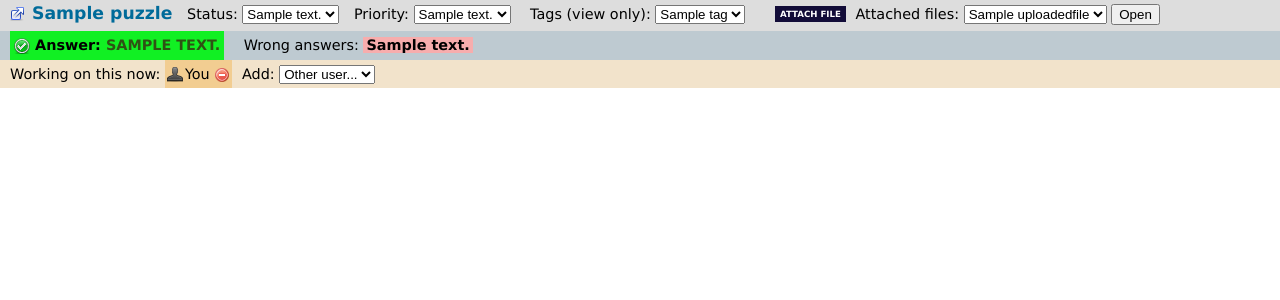
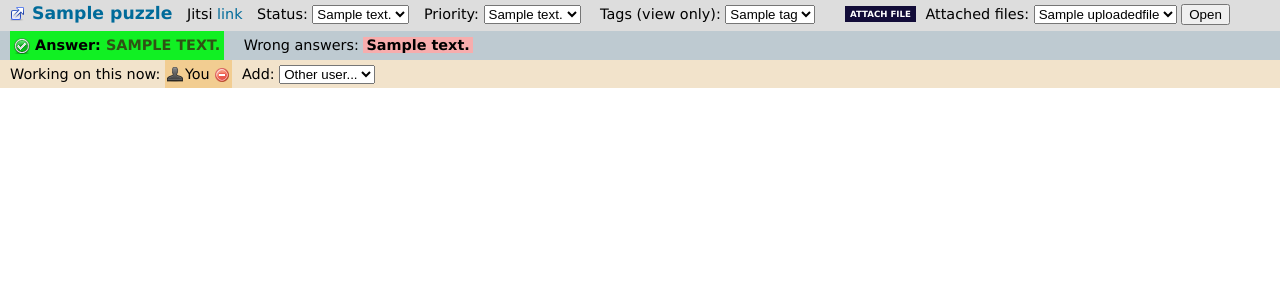
Before and after one commit to rwbarton/metaphysical-solving, a Django app: page /puzzle/info/1/ in a window 1280 px wide. Shown: the part 49-349 px from the top of the page. Run offline with Django 3.2, Linux system fonts and the light colour scheme; a user stored in the database is signed in; tables that the repository leaves empty hold one stand-in row (values such as "Sample post"); parts of the project's set-up code (start-up, migrations or seed data) failed here and were passed over; some libraries are stand-ins or nearby versions.

Commit message:
add Jitsi room links

```diff
--- a/puzzles/models.py
+++ b/puzzles/models.py
@@ -6,9 +6,18 @@ from django.db.models.signals import pre_save, post_save
 from django.urls import reverse
 from django.conf import settings
 import re
+import hashlib
 
 from puzzles.googlespreadsheet import create_google_spreadsheet
 from puzzles.zulip import zulip_send, zulip_create_user
+
+try:
+    # Secret used to generate Jitsi room names.
+    jitsi_secret = open('/etc/puzzle/jitsi-secret').read()
+    if jitsi_secret == '':
+        jitsi_secret = None
+except IOError:
+    jitsi_secret = None
 
 class Config(models.Model):
     default_status = models.ForeignKey('Status', on_delete=models.CASCADE)
@@ -126,6 +135,12 @@ class Puzzle(OrderedModel):
     def zulip_stream(self):
         return 'p%d' % (self.id,)
 
+    def jitsi_room_id(self):
+        if jitsi_secret is None:
+            return None
+        id_hash = hashlib.sha1(('%d-%s' % (self.id, jitsi_secret)).encode()).hexdigest()[0:16]
+        return 'p%d-%s' % (self.id, id_hash)
+
     def save(self, *args, **kwargs):
         # Grab old instance to see if our answer is new.
         try:
--- a/puzzles/static/css/base.css
+++ b/puzzles/static/css/base.css
@@ -426,6 +426,11 @@ div#answers a#callinanswer:hover {
     background: #2E961B;
 }
 
+.puzzle-blurb div#jitsi {
+    display: inline-block;
+    padding-left: 10px;
+}
+
 .puzzle-blurb div#puzzlestatus {
     display: inline-block;
     padding-left: 10px;
--- a/puzzles/views.py
+++ b/puzzles/views.py
@@ -106,6 +106,7 @@ def puzzle_info(request, puzzle_id):
                 'wrong_answers': wrong_answers,
                 'uploaded_files': uploaded_files,
                 'answer_callin': settings.ANSWER_CALLIN_ENABLED, # and puzzle.checkAnswerLink,
+                'jitsi_room_id': puzzle.jitsi_room_id(),
                 'refresh': 60
                 }))
 
--- a/templates/puzzles/puzzle-info.html
+++ b/templates/puzzles/puzzle-info.html
@@ -6,6 +6,11 @@
 <div class="puzzle-blurb status-{{ puzzle.status.css_name }}">
     <a class="puzzle-title" target="_blank" href="{{ puzzle.url }}" title="Go to {{puzzle.title}} on hunt site"><img src="{% static "img/external.png" %}" style="vertical-align:middle;"> {{ puzzle.title }}</a>
 
+    {% if puzzle.jitsi_room_id %}
+    <div id="jitsi">
+      Jitsi <a target="_new" href="https://meet.jit.si/{{ puzzle.jitsi_room_id }}">link</a>
+    </div>
+    {% endif %}
 
     <div id="puzzlestatus">
     Status:
```
